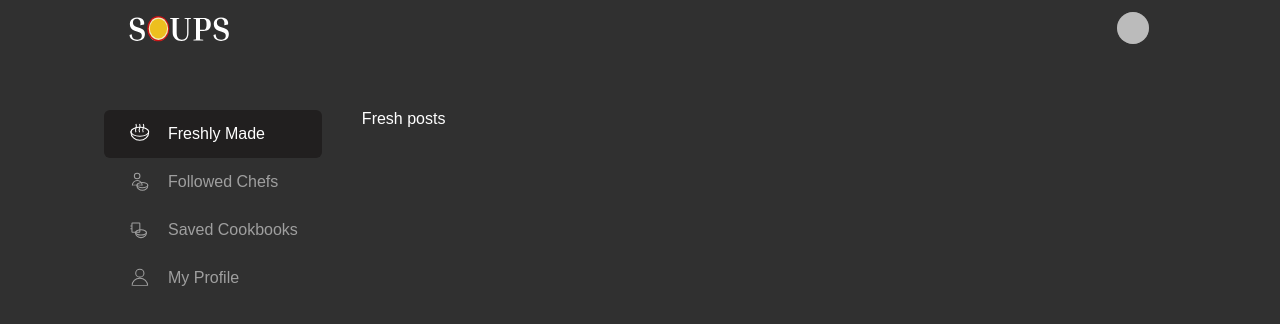
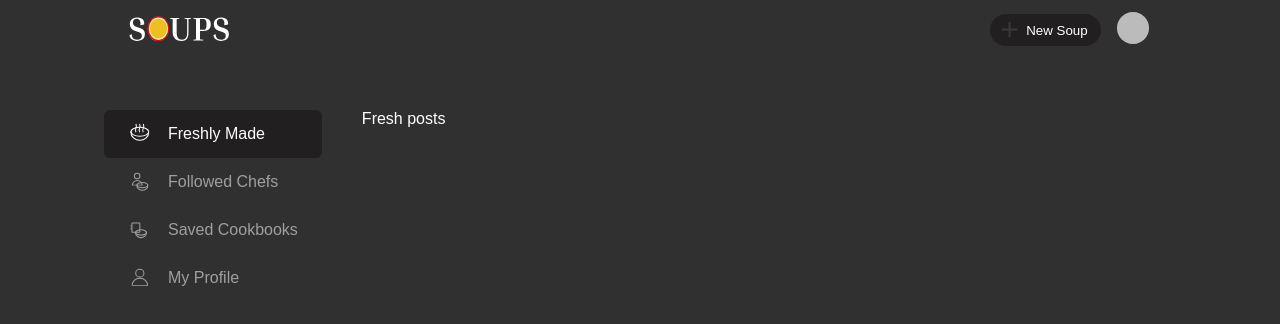
Before and after one commit to kyleconsebido/soups, a Next.js app: page / in a window 1280 px wide. Shown: the top 324 px of the page. Built offline with nearby package versions, Linux system fonts and the light colour scheme; no server answers; sample sign-in values are in the browser's storage; a web font is replaced by a local one.

Commit message:
create soup frontend

```diff
--- /dev/null
+++ b/src/assets/icons/Add.tsx
@@ -0,0 +1,35 @@
+export function Add({ ...props }: React.SVGProps<SVGSVGElement>) {
+  return (
+    <svg
+      width="70"
+      height="70"
+      viewBox="0 0 70 70"
+      fill="none"
+      xmlns="http://www.w3.org/2000/svg"
+      {...props}
+    >
+      <g clipPath="url(#clip0_128_220)">
+        <rect
+          x="29.931"
+          y="74.4788"
+          width="79.9575"
+          height="9.138"
+          transform="rotate(-90 29.931 74.4788)"
+          fill="#393939"
+        />
+        <rect
+          x="-5.47888"
+          y="29.931"
+          width="79.9575"
+          height="9.138"
+          fill="#393939"
+        />
+      </g>
+      <defs>
+        <clipPath id="clip0_128_220">
+          <rect width="70" height="70" fill="white" />
+        </clipPath>
+      </defs>
+    </svg>
+  );
+}
--- a/src/assets/icons/index.tsx
+++ b/src/assets/icons/index.tsx
@@ -10,3 +10,4 @@ export * from "./SignOut";
 export * from "./Soup";
 export * from "./User";
 export * from "./EmptyBowl";
+export * from "./Add";
--- a/src/components/layout/NavBar.tsx
+++ b/src/components/layout/NavBar.tsx
@@ -8,6 +8,7 @@ import RouteLoaderLink from "../RouteLoaderLink";
 import Button from "../Button";
 import HamburgerNav from "./HamburgerNav";
 import AvatarMenu from "./AvatarMenu";
+import AddPostButton from "../posts/AddPost";
 import styles from "./NavBar.module.css";
 
 export default function NavBar({ user }: { user: Session["user"] }) {
@@ -31,7 +32,9 @@ export default function NavBar({ user }: { user: Session["user"] }) {
       )}
     >
       <div className={styles.container}>
-        <ul className={styles.list}>
+        <ul
+          className={cn(styles.list, !user && !isIntersecting && styles.hide)}
+        >
           {user && (
             <li className={styles.hamburger}>
               <HamburgerNav
@@ -42,22 +45,27 @@ export default function NavBar({ user }: { user: Session["user"] }) {
             </li>
           )}
           <li>
-            <RouteLoaderLink
-              className={cn(
-                styles.link,
-                !isIntersecting && !user && styles.hide
-              )}
-              href={"/"}
-            >
+            <RouteLoaderLink className={styles.link} href={"/"}>
               <LogoName className={styles.logo} />
             </RouteLoaderLink>
           </li>
         </ul>
-        <ul className={cn(styles.list, styles.end)}>
+        <ul
+          className={cn(
+            styles.list,
+            styles.end,
+            !user && !isIntersecting && styles.hide
+          )}
+        >
+          {user && (
+            <li>
+              <AddPostButton />
+            </li>
+          )}
           <li>
             {!user ? (
               <RouteLoaderLink
-                className={cn(styles.link, !isIntersecting && styles.hide)}
+                className={styles.link}
                 href={"/signin"}
                 scroll={false}
               >
--- /dev/null
+++ b/src/components/posts/AddPost.module.css
@@ -0,0 +1,48 @@
+.addPost {
+  height: 32px;
+}
+
+.modal {
+  width: clamp(300px, 90svw, 650px);
+  border-radius: 6px;
+  box-sizing: border-box;
+  padding: 1em;
+  min-height: fit-content;
+}
+
+.form {
+  display: flex;
+  flex-direction: column;
+  gap: 1em;
+}
+
+.title {
+  font-size: 1rem;
+  width: 100%;
+}
+
+.body {
+  height: 100px;
+}
+
+.submitContainer {
+  display: flex;
+}
+
+.count {
+  color: var(--gray-300);
+  font-size: 0.8em;
+  margin-top: -0.8em;
+}
+
+.submit {
+  flex-grow: 0;
+  width: fit-content;
+  margin-left: auto;
+}
+
+@media (max-width: 768px) {
+  .addPost span {
+    display: none;
+  }
+}
--- /dev/null
+++ b/src/components/posts/AddPost.tsx
@@ -0,0 +1,71 @@
+"use client";
+import { useCallback, useRef, useState } from "react";
+import { MAX_POST_CHARACTERS, MAX_TITLE_CHARACTERS } from "@/lib/constants";
+import { Add } from "@/assets/icons";
+import Modal, { type ModalRef } from "@/components/Modal";
+import Button from "@/components/Button";
+import styles from "./AddPost.module.css";
+import AddPostForm from "./AddPostForm";
+
+const INITIAL_VALUE = {
+  title: "",
+  body: "",
+};
+
+export default function AddPostButton() {
+  const [isOpen, setIsOpen] = useState(false);
+  const modalRef = useRef<ModalRef | null>(null);
+
+  const [formData, setFormData] = useState(INITIAL_VALUE);
+
+  function handleChange(
+    e: React.ChangeEvent<HTMLInputElement & HTMLTextAreaElement>
+  ) {
+    const { name, value } = e.currentTarget;
+
+    const max = name === "body" ? MAX_POST_CHARACTERS : MAX_TITLE_CHARACTERS;
+
+    if (value.length > max) {
+      return;
+    }
+
+    setFormData((prevFormData) => ({
+      ...prevFormData,
+      [name]: value,
+    }));
+  }
+
+  const handleSuccess = useCallback(() => {
+    modalRef.current?.close();
+    setFormData(INITIAL_VALUE);
+  }, []);
+
+  return (
+    <>
+      <Button
+        className={styles.addPost}
+        icon={<Add className={styles.addIcon} />}
+        onClick={() => setIsOpen(true)}
+        animate={false}
+      >
+        New Soup
+      </Button>
+
+      {isOpen && (
+        <Modal
+          ref={modalRef}
+          className={styles.modal}
+          isOpen={isOpen}
+          onClose={() => setIsOpen(false)}
+        >
+          <AddPostForm
+            title={formData.title}
+            body={formData.body}
+            onChange={handleChange}
+            onSuccess={handleSuccess}
+          />
+        </Modal>
+      )}
+    </>
+  );
+}
--- /dev/null
+++ b/src/components/posts/AddPostForm.tsx
@@ -0,0 +1,78 @@
+"use client";
+import { useEffect } from "react";
+import { useFormState } from "react-dom";
+import { useToastContext } from "@/context";
+import { MAX_POST_CHARACTERS, MAX_TITLE_CHARACTERS } from "@/lib/constants";
+import { Input, TextArea, SubmitButton } from "../form";
+import { createSoup } from "@/services/posts/actions";
+import styles from "./AddPost.module.css";
+
+interface AddPostFormProps {
+  title: string;
+  body: string;
+  onChange: (
+    e: React.ChangeEvent<HTMLInputElement & HTMLTextAreaElement>
+  ) => void;
+  onSuccess: () => void;
+}
+
+export default function AddPostForm({
+  title,
+  body,
+  onChange,
+  onSuccess,
+}: AddPostFormProps) {
+  const { toast } = useToastContext();
+  const [state, formAction] = useFormState(createSoupWrapper, null);
+
+  useEffect(() => {
+    if (state?.error) {
+      toast(state.error, { type: "error", routePersist: true });
+    } else if (state?.data) {
+      toast("Fresh soup served!", { type: "success", routePersist: true });
+      onSuccess();
+    }
+  }, [state, toast, onSuccess]);
+
+  return (
+    <form action={formAction} className={styles.form}>
+      <Input
+        className={styles.title}
+        name="title"
+        placeholder="Title"
+        value={title}
+        onChange={onChange}
+        autoFocus
+        required
+      />
+      <span className={styles.count}>
+        {`${title.length}/${MAX_TITLE_CHARACTERS}`}
+      </span>
+      <TextArea
+        className={styles.body}
+        name="body"
+        placeholder="Body"
+        value={body}
+        onChange={onChange}
+        required
+      />
+      <div className={styles.submitContainer}>
+        <span className={styles.count}>
+          {`${body.length}/${MAX_POST_CHARACTERS}`}
+        </span>
+        <SubmitButton
+          label="Serve Soup"
+          className={styles.submit}
+          disabled={!title || !body}
+        />
+      </div>
+    </form>
+  );
+}
+
+async function createSoupWrapper(
+  _state: FormState<number> | null,
+  formData: FormData
+) {
+  return await createSoup(formData);
+}
--- a/src/components/ui/Toasts.tsx
+++ b/src/components/ui/Toasts.tsx
@@ -93,8 +93,8 @@ const ToastComponent = forwardRef<HTMLDivElement, ToastComponentProps>(
     }, [toast, handleRemove]);
 
     useEffectAfterMount(() => {
-      handleRemove(toast.id);
-    }, [pathname, handleRemove]);
+      if (!toast.routePersist) handleRemove(toast.id);
+    }, [pathname, toast, handleRemove]);
 
     return (
       <div
```
